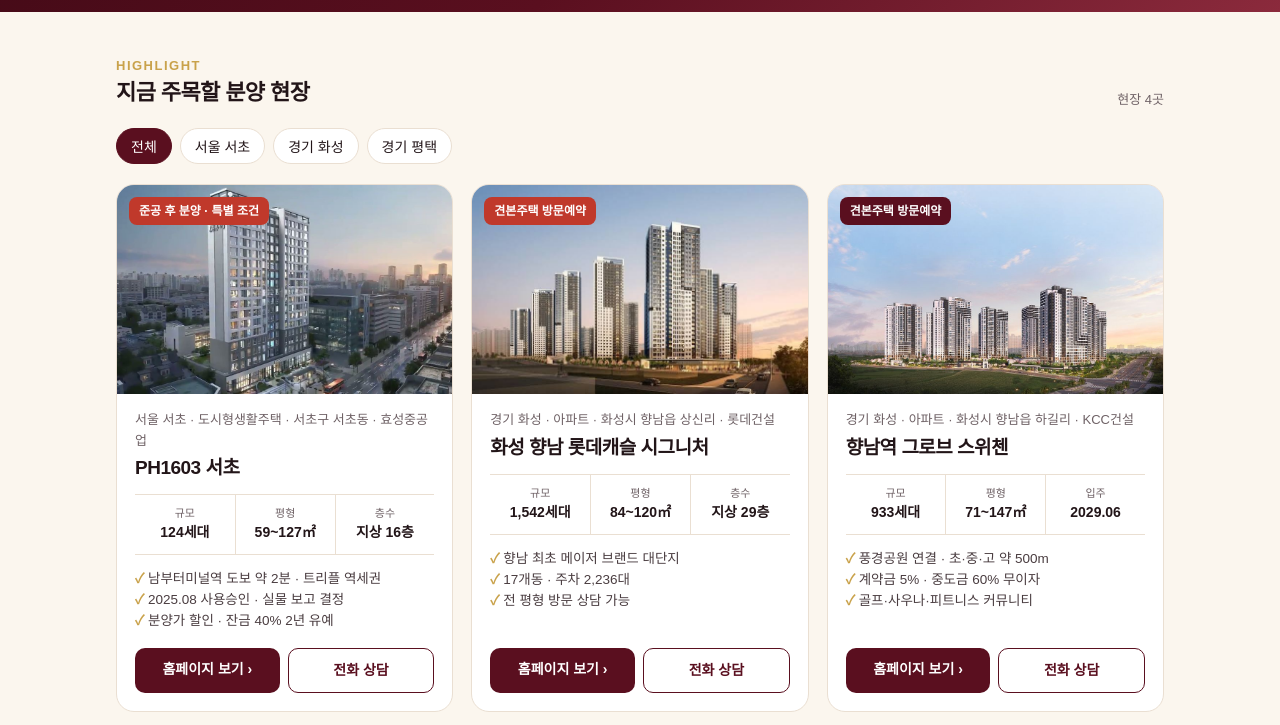
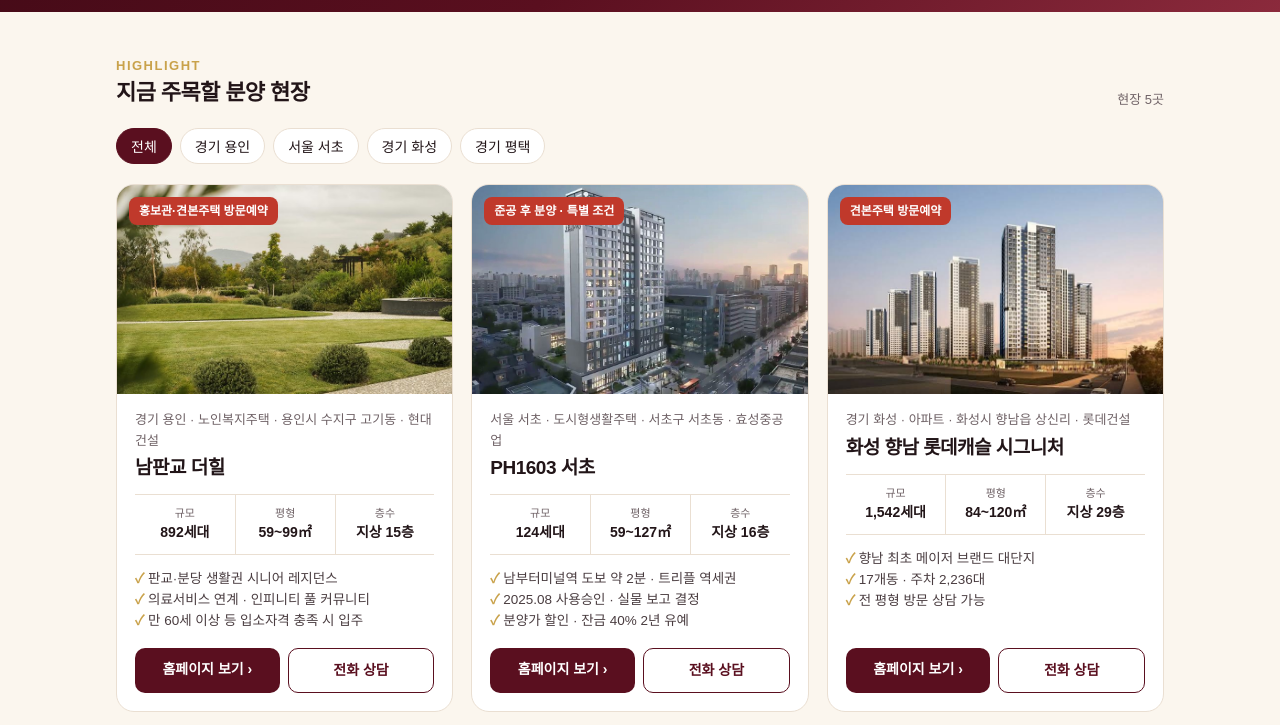
Before and after one commit to jmjj990312-afk/bunyang-portal, a plain HTML site: page index.html in a window 1280 px wide. Shown: the part 430-1155 px from the top of the page. Drawn offline with Linux system fonts and the light colour scheme.

Commit message:
포털에 남판교 더힐 추가
Co-Authored-By: Claude Opus 5.5 <noreply@anthropic.com>

```diff
--- a/index.html
+++ b/index.html
@@ -155,6 +155,15 @@ footer b{color:var(--ink)}
 /* ▼ 현장 목록: 새 현장은 여기에 한 덩어리만 추가하면 됩니다 */
 const SITES = [
   {
+    name: "남판교 더힐",
+    region: "경기 용인", type: "노인복지주택",
+    loc: "용인시 수지구 고기동 · 현대건설",
+    img: "img/nampangyo.jpg", tag: "홍보관·견본주택 방문예약", hot: true,
+    spec: [["규모","892세대"],["평형","59~99㎡"],["층수","지상 15층"]],
+    points: ["판교·분당 생활권 시니어 레지던스","의료서비스 연계 · 인피니티 풀 커뮤니티","만 60세 이상 등 입소자격 충족 시 입주"],
+    url: "https://nampangyo.bunyangnice.com/"
+  },
+  {
     name: "PH1603 서초",
     region: "서울 서초", type: "도시형생활주택",
     loc: "서초구 서초동 · 효성중공업",
```
Also changed, not shown: img/nampangyo.jpg (added).
